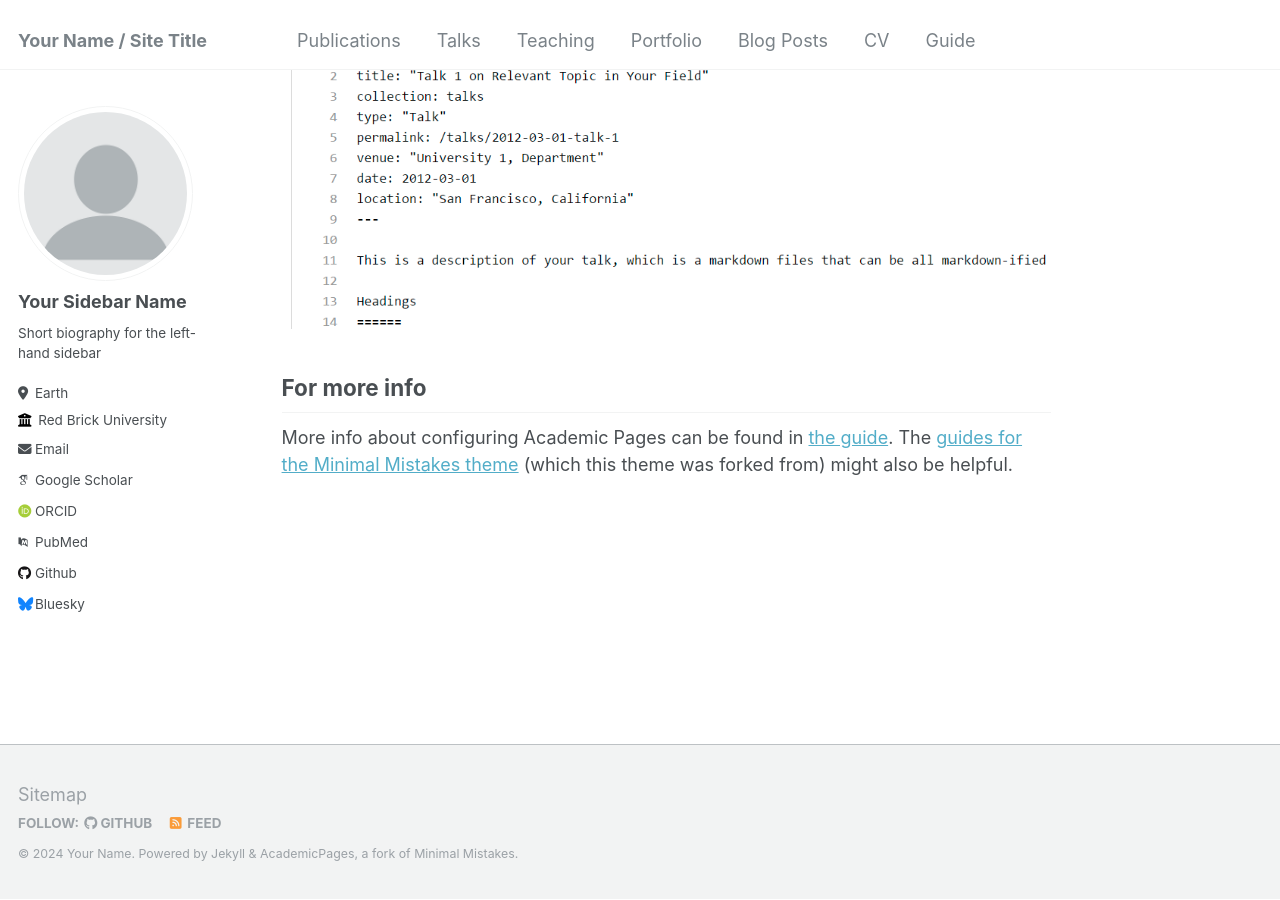
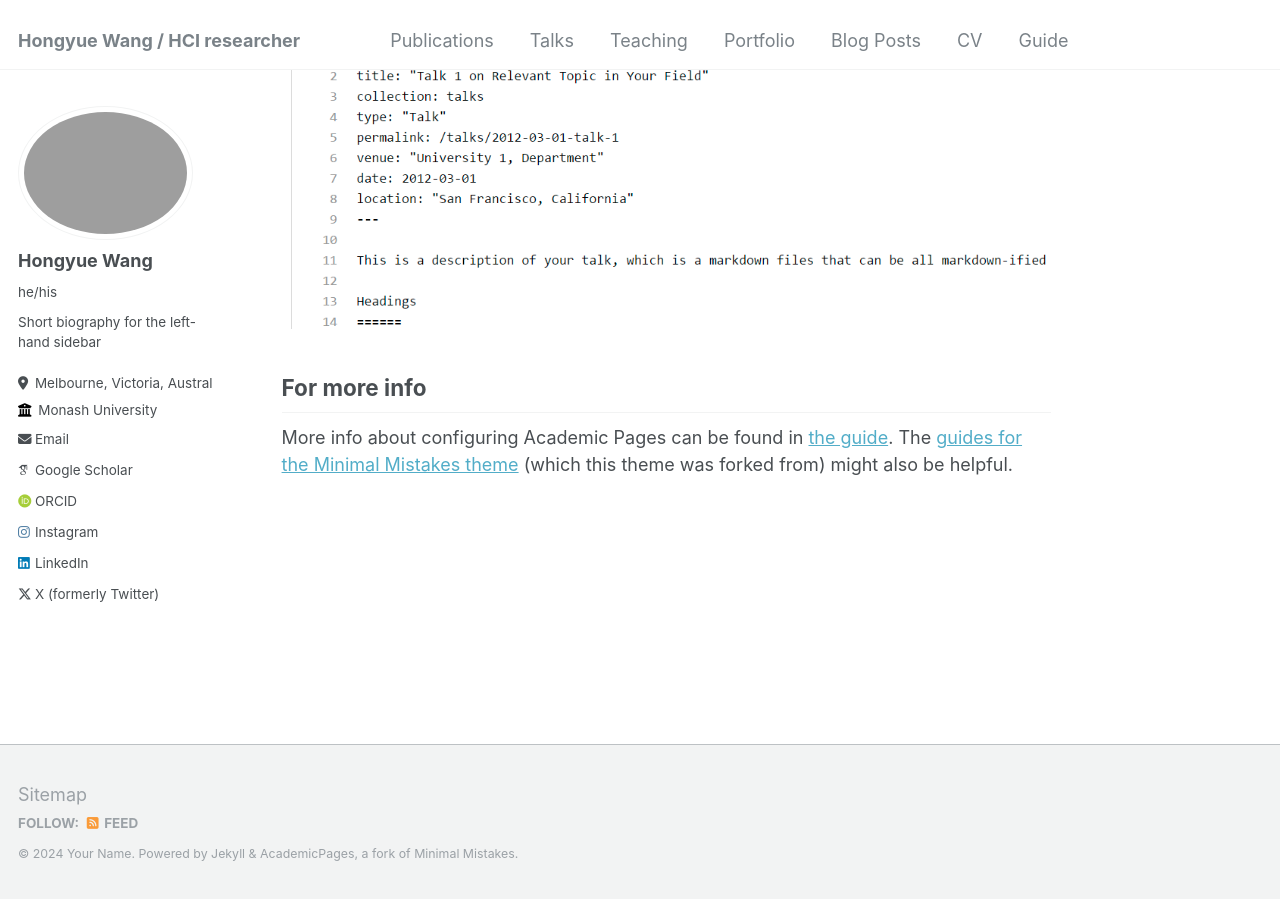
Before and after one commit to hongyue-howard-wang/hongyue-howard-wang.github.io, a Jekyll site: the page built from _pages/about.md, in a window 1280 px wide and 900 px high, scrolled down 2632 px. Built offline with Jekyll 4.4.1, drawn with Linux system fonts in a browser that asks for light colours; some web fonts are replaced.

Commit message:
Update _config.yml

```diff
--- a/_config.yml
+++ b/_config.yml
@@ -8,11 +8,11 @@
 
 # Basic Site Settings
 locale                   : "en-US"
-title                    : "Your Name / Site Title"
+title                    : "Hongyue Wang / HCI researcher"
 title_separator          : "-"
 name                     : &name "Your Name"
 description              : &description "personal description"
-url                      : https://academicpages.github.io # the base hostname & protocol for your site e.g. "https://mmistakes.github.io"
+url                      : https://hongyue-howard-wang.github.io # the base hostname & protocol for your site e.g. "https://mmistakes.github.io"
 baseurl                  : "" # the subpath of your site, e.g. "/blog"
 repository               : "academicpages/academicpages.github.io"
 
@@ -21,43 +21,43 @@ repository               : "academicpages/academicpages.github.io"
 #               Additional customization can be done by editing /_includes/author-profile.html
 author:
   # Biographic information
-  avatar           : "profile.png"
-  name             : "Your Sidebar Name"
-  pronouns         : # example: "she/her"
+  avatar           : "Photo.png"
+  name             : "Hongyue Wang"
+  pronouns         : "he/his"
   bio              : "Short biography for the left-hand sidebar"
-  location         : "Earth"
-  employer         : "Red Brick University"
+  location         : "Melbourne, Victoria, Australia"
+  employer         : "Monash University"
   uri              : # URL
-  email            : "none@example.org"
+  email            : "hongyue@exertiongameslab.org"
 
   # Academic websites
   arxiv            : # URL - Update with the correct link to your profile
-  googlescholar    : "https://scholar.google.com/citations?user=PS_CX0AAAAAJ"
+  googlescholar    : "https://scholar.google.com/citations?user=kXGKhaMAAAAJ"
   impactstory      : # URL
-  orcid            : "http://orcid.org/yourorcidurl"
+  orcid            : "https://orcid.org/0000-0002-1088-6883"
   semantic         : # URL
-  pubmed           : "https://www.ncbi.nlm.nih.gov/pubmed/?term=john+snow"
+  pubmed           : # URL
   researchgate     : # URL
 
   # Repositories and software development
   bitbucket        : # Username - Update with your username on the site
   codepen          : # Username
   dribbble         : # Username
-  github           : "academicpages"
+  github           : # Username
   kaggle           : # Username
   stackoverflow    : # User number or user number and name (i.e., use "1" or "1/jeff-atwood")
 
   # Social media
-  bluesky          : "bsky.app" # Replace this with you Bluesky username
+  bluesky          : # Username
   facebook         : # Username
   flickr           : # Username
   foursquare       : # Username
   goodreads        : # Username
   google_plus      : # Username
   keybase          : # Username
-  instagram        : # Username
+  instagram        : hongyuewang_
   lastfm           : # Username
-  linkedin         : # Username
+  linkedin         : hongyuewanghci
   mastodon         : # URL
   medium           : # URL
   pinterest        : # Username
@@ -65,7 +65,7 @@ author:
   steam            : # Username
   telegram         : # URL
   tumblr           : # Username
-  twitter          : # Username for X / Twitter
+  twitter          : hongyuewang_
   vine             : # Username
   weibo            : # Username
   wikipedia        : # Username
```
